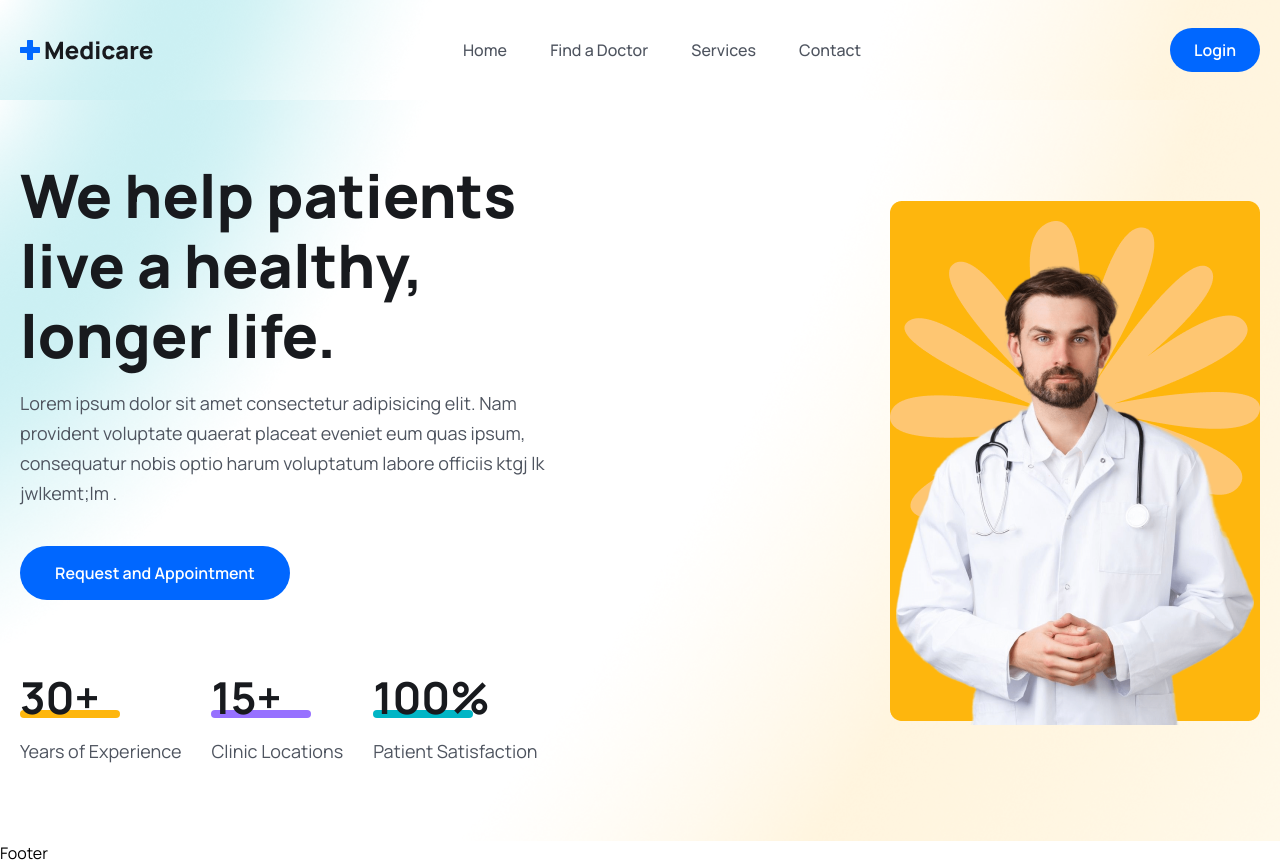
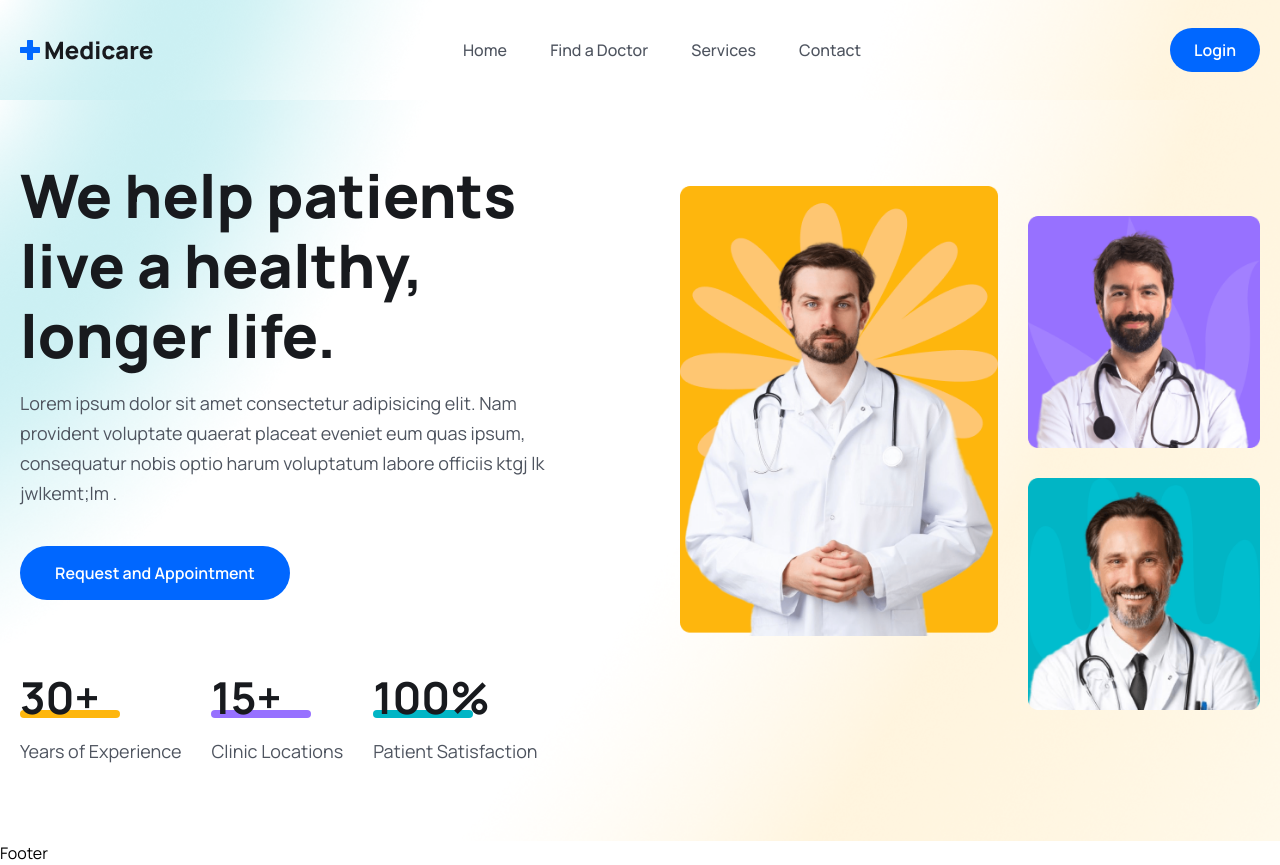
Before and after one commit to AayushAryan007/docAppoint, a React (Vite) app in the folder client/: page / in a window 1280 px wide. Built offline with nearby package versions, Linux system fonts and the light colour scheme; the HTML template or start-up script is replaced by a standard one.

Commit message:
hero picture

```diff
--- a/client/src/pages/Home.jsx
+++ b/client/src/pages/Home.jsx
@@ -1,6 +1,7 @@
 import React from "react";
 import heroImg01 from "../assets/images/hero-Img01.png";
-
+import heroImg02 from "../assets/images/hero-Img02.png";
+import heroImg03 from "../assets/images/hero-Img03.png";
 const Home = () => {
   return (
     <>
@@ -55,7 +56,11 @@ const Home = () => {
 
               <div className="flex gap-[30px] justify-end">
                 <div>
-                  <img src={heroImg01} alt=""></img>
+                  <img className="w-full" src={heroImg01} alt="" />
+                </div>
+                <div className="mt-[30px]">
+                  <img src={heroImg02} alt="" className="w-full mb-[30px]" />
+                  <img src={heroImg03} alt="" className="w-full mb-[30px]" />
                 </div>
               </div>
             </div>
```
